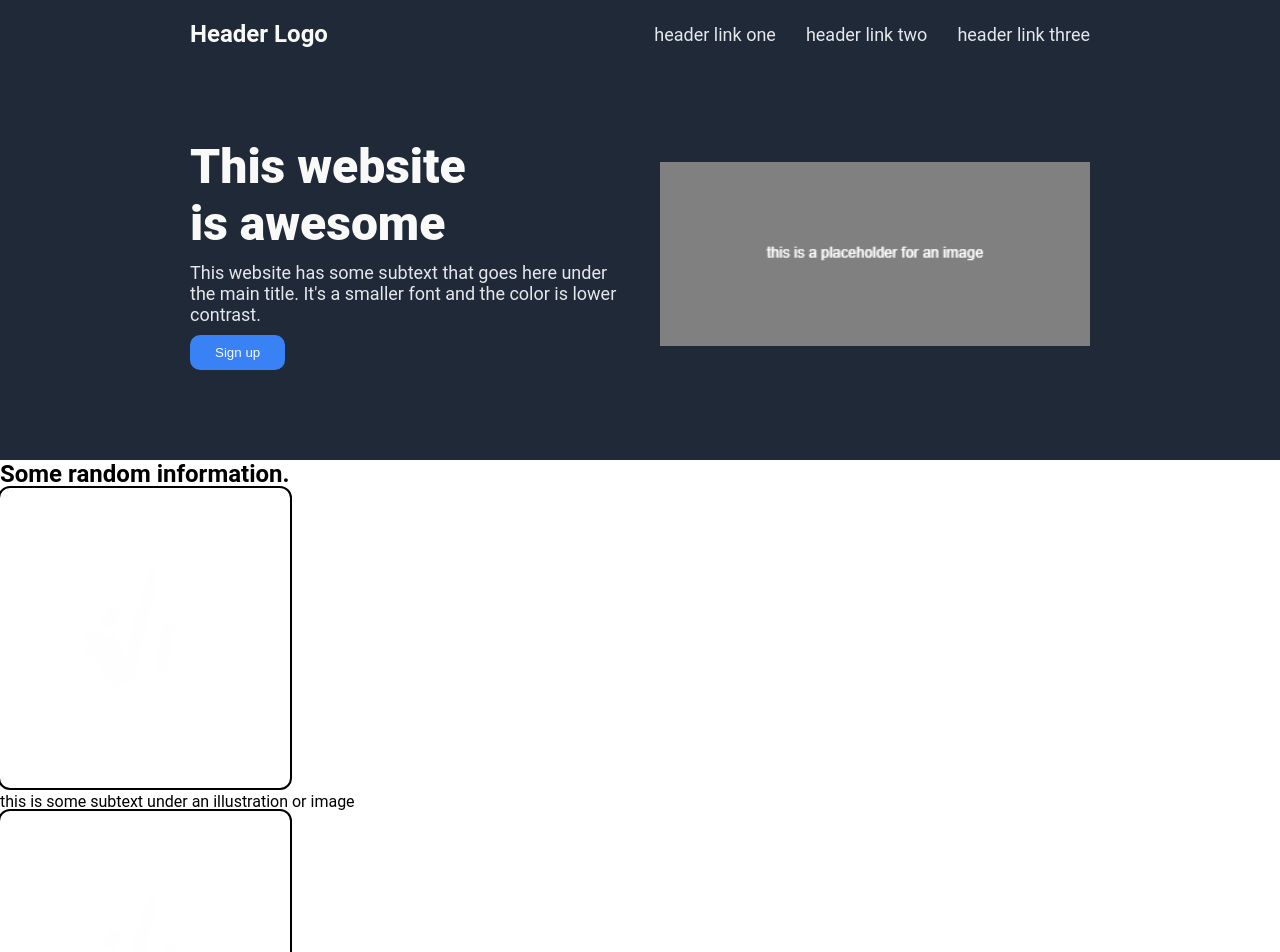
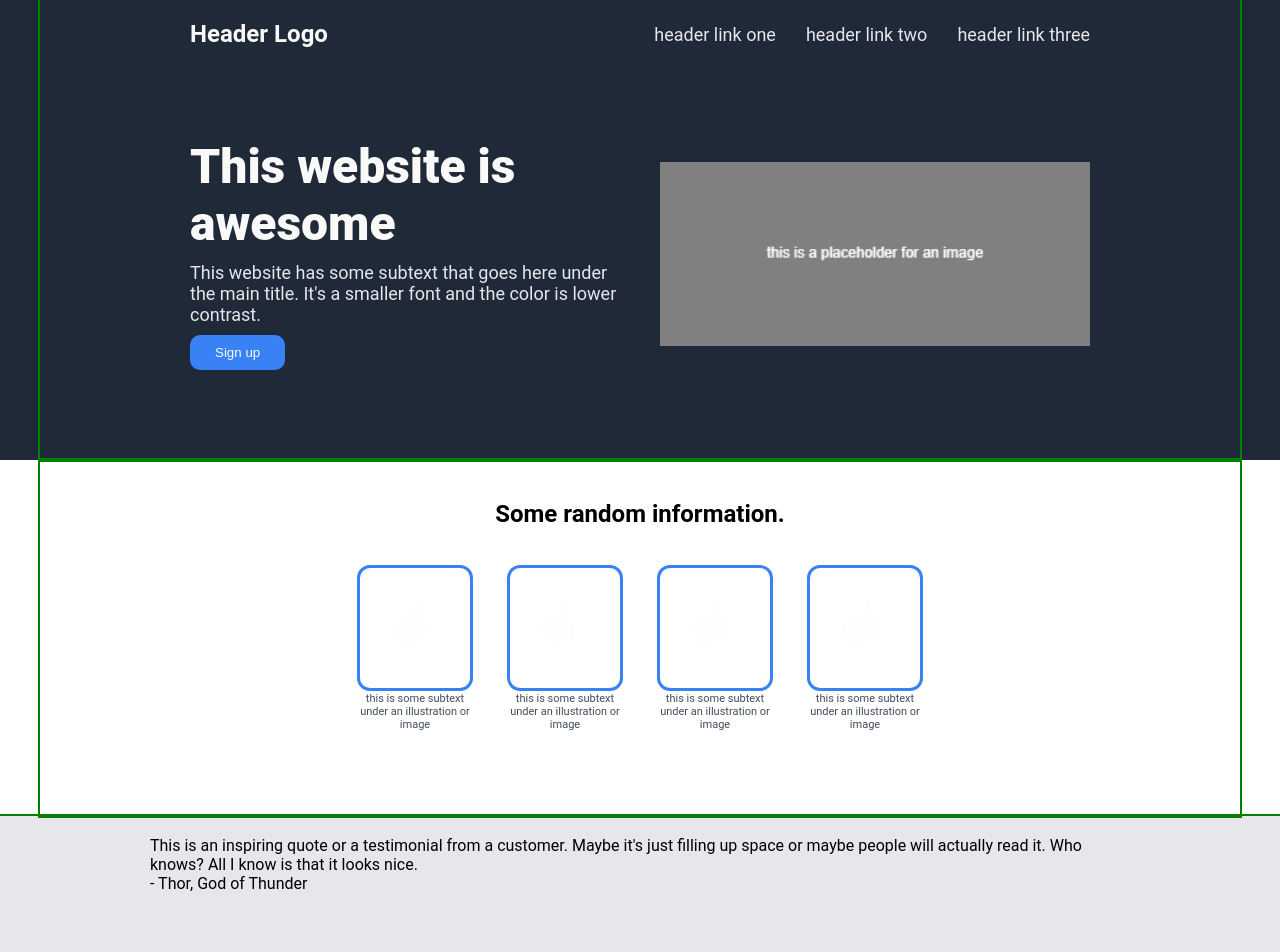
Before and after one commit to dinruz/Landing_Page, a plain HTML site: page index.html in a window 1280 px wide. Shown: the top 952 px of the page. Drawn offline with Linux system fonts and the light colour scheme.

Commit message:
Complete info section

```diff
--- a/index.html
+++ b/index.html
@@ -21,7 +21,7 @@
             </div>
             <div class="main-header">
              <div class="hero">
-                    <div class="hero-main">This website is awesome</div>
+                    <h1 class="hero-main">This website is awesome</h1>
                     <div class="hero-subtext">
                  This website has some subtext that goes here under the main title. It's a smaller font and the color is lower contrast.
                      </div>
@@ -35,30 +35,30 @@
         <div class="info">
             <h2>Some random information.</h2>
             <div class="articles">
-                <div class="article-one">
+                <div class="article one">
                     <img src="./images/placeholder2.png" alt="white placeholder">
                     <p class="subtext">this is some subtext under an illustration or image</p>
                 </div>
-            <div class="article-two">
+            <div class="article two">
                     <img src="./images/placeholder2.png" alt="white placeholder">
                     <p class="subtext">this is some subtext under an illustration or image</p>
             </div>
-            <div class="article-three">
+            <div class="article three">
                     <img src="./images/placeholder2.png" alt="white placeholder">
                     <p class="subtext">this is some subtext under an illustration or image</p>
             </div>
-            <div class="article-four">
+            <div class="article four">
                 <img src="./images/placeholder2.png" alt="white placeholder">
                 <p class="subtext">this is some subtext under an illustration or image</p>
             </div>
         </div>
         </div>
-        <div class="quote">
-            <p>This is an inspiring quote or a testimonial from a customer. Maybe it's just filling up space or maybe people will actually read it. Who knows? All I know is that it looks nice.</p>
-            <p>- Thor, God of Thunder</p>
+        <div class="quote-section">
+            <p class="quote">This is an inspiring quote or a testimonial from a customer. Maybe it's just filling up space or maybe people will actually read it. Who knows? All I know is that it looks nice.</p>
+            <p class="author">- Thor, God of Thunder</p>
         </div>
         <div class="action">
-            <p>Call to action!It's time!</p>
+            <p>Call to action! It's time!</p>
             <p>Sign up for our product by clicking that button right over there</p>
             <button>Sign up</button>
         </div>
--- a/style.css
+++ b/style.css
@@ -18,11 +18,55 @@ footer {
     background-color:#1F2937;
 }
 
-.header-wrapper{
+.header-wrapper,
+.info,
+.quote-selection
+.action {
+    margin: 0 auto;
+    max-width: 1200px;
+    width: 100%;
+}
+
+.header-wrapper,
+.quote-section{
     padding: 20px 150px 90px 150px;
-    max-width: 1200px; /* body zauzima cijelu širinu zbog pozadina, a wrapper-ograničavanje i centriranje sadržaja. */
-    margin: 0 auto;    /* centriranje wrapa unutar headera*/
 
+    outline:2px solid green;
+}
+
+.info{
+    padding:40px 150px 80px 150px;
+    outline:2px solid green;
+}
+
+
+.articles{
+    display:flex;
+    gap:30px;
+    justify-content:center;
+    padding:40px 0 5px 0 ;
+    }
+
+   .article{
+    text-align: center;
+    text-wrap:wrap;
+   }
+
+   .subtext{
+    font-size: 11px;
+    max-width:120px;
+    color:#434e5c;
+    }
+
+.articles img{
+    width:110px;
+    height:120px;
+    outline:3px solid #3882f6;
+    border-radius:10px;
+   }
+
+.info h2{
+    text-align:center;
 }
 
 header{
@@ -80,7 +124,6 @@ ul a{
     font-size:48px;
     color:#F9FAF8;
     font-weight: 900;
-    width:70%;
 }
 
 
@@ -110,8 +153,6 @@ button{
     border:none;
 }
 
-
-.articles img{
-    outline:2px solid black;
-    border-radius: 10px;
+.quote-section{
+    background-color:#e5e7eb;
 }
```
